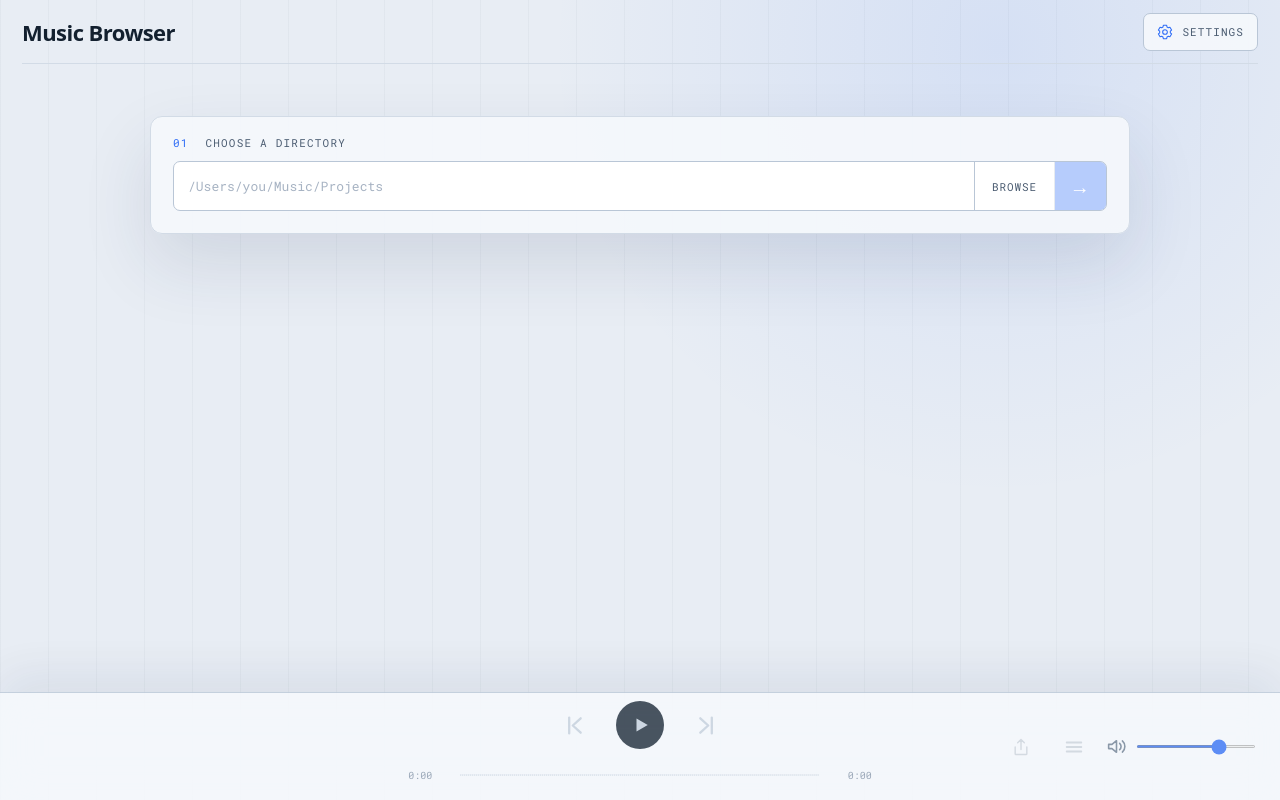
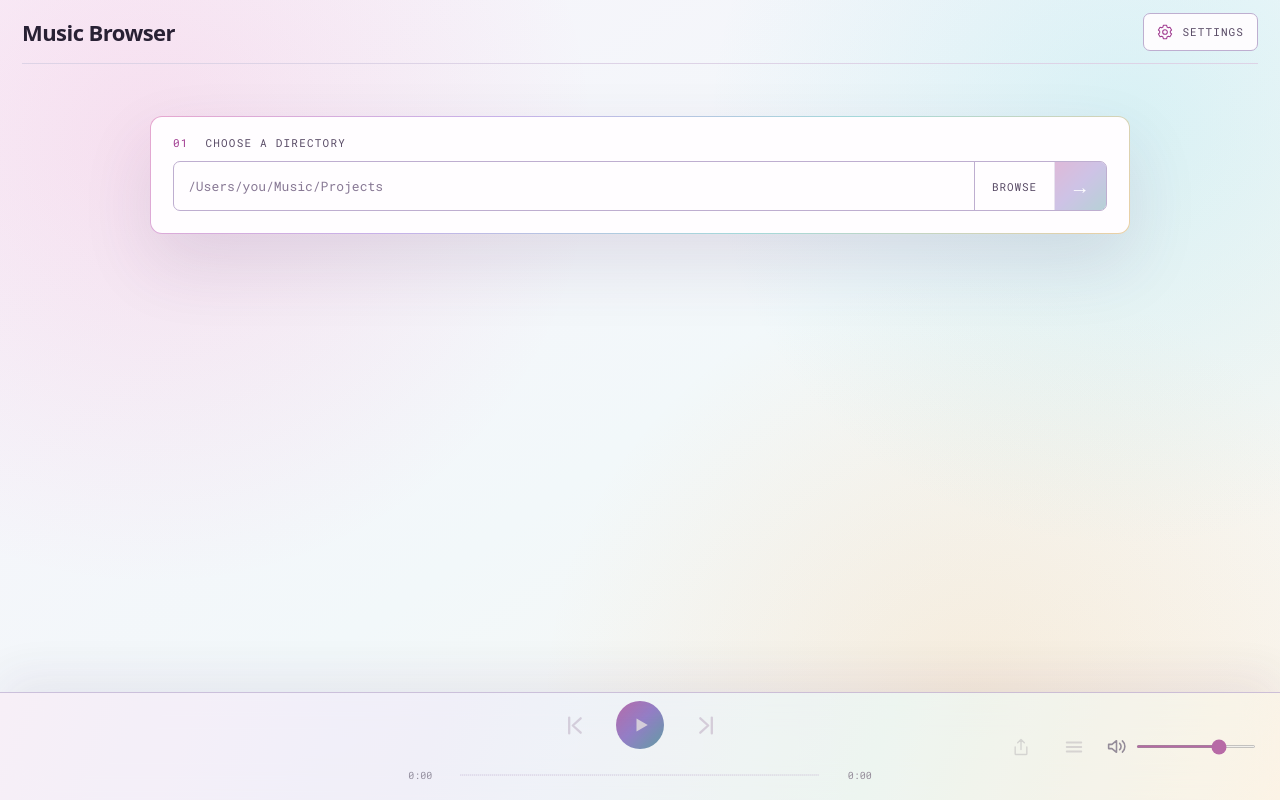
Before and after one commit to jonahclarsen/music_browser, a Svelte app: page / in a window 1280 px wide. Built offline with nearby package versions, Linux system fonts and the light colour scheme.

Commit message:
Match local Music Browser to the iridescent system theme

```diff
--- a/src/App.svelte
+++ b/src/App.svelte
@@ -400,7 +400,6 @@
   }
 
   onMount(() => {
-    document.documentElement.dataset.theme = "frost";
     favoriteSongIds = readFavorites();
     const unsubscribe = player.subscribe(scheduleSessionWrite);
     const persistNow = () => writeSession();
--- a/src/styles.css
+++ b/src/styles.css
@@ -1,54 +1,102 @@
-:root, [data-theme="frost"] {
-  color-scheme: light;
-  --font-sans: "Avenir Next", Avenir, sans-serif;
+/* Iridescent palette and surfaces mirror the shared player in worker/player-theme.*. */
+:root {
+  color-scheme: light dark;
+  --font-sans: system-ui, sans-serif;
   --font-display: "Helvetica Neue", Helvetica, Arial, sans-serif;
   --font-mono: "Roboto Mono", monospace;
   --radius: 12px;
   --radius-sm: 7px;
-  --bg: #e8edf4;
-  --bg-glow: rgba(47, 109, 246, 0.1);
-  --bg-grid: rgba(20, 40, 80, 0.035);
-  --ink: #13202f;
-  --ink-soft: #26364a;
-  --text: #4c5d72;
-  --muted: #6b7b8f;
-  --dim: #8090a4;
-  --faint: #93a2b4;
-  --placeholder: #a7b3c3;
-  --disabled: #c5cfdc;
-  --line: #d2dbe6;
-  --line-strong: #b9c6d6;
-  --line-soft: #dde5ee;
-  --panel: #f5f8fc;
+  --bg: #f2f8fa;
+  --ink: #282134;
+  --ink-soft: #3c314a;
+  --text: #594b66;
+  --muted: #736b80;
+  --dim: #736b80;
+  --faint: #887995;
+  --placeholder: #887995;
+  --disabled: #c9bfd2;
+  --line: #ddd3e6;
+  --line-strong: #beaed0;
+  --line-soft: #e9e0ee;
+  --panel: #fffdff;
   --panel-up: #ffffff;
-  --panel-hover: #fafcff;
-  --panel-raised: #ffffff;
-  --panel-translucent: rgba(245, 248, 252, 0.94);
-  --panel-dock: rgba(248, 250, 253, 0.96);
-  --row: rgba(255, 255, 255, 0.6);
-  --field: #ffffff;
-  --hover-wash: rgba(20, 50, 110, 0.045);
-  --accent: #2f6df6;
-  --accent-hover: #4f86ff;
+  --panel-hover: #fcf5fc;
+  --panel-raised: #fffdff;
+  --panel-translucent: rgb(255 253 255 / .94);
+  --panel-dock: #f7f2fa;
+  --row: rgb(255 253 255 / .68);
+  --field: #fffdff;
+  --hover-wash: rgb(161 60 145 / .05);
+  --accent: #a13c91;
+  --accent-hover: #71328b;
   --accent-ink: #ffffff;
-  --accent-soft: #dbe6ff;
-  --accent-row: #e6eeff;
-  --danger: #d9433b;
-  --danger-bg: #fde5e3;
-  --danger-line: #efb0ab;
-  --danger-ink: #fff6f5;
-  --shadow: 0 30px 70px rgba(30, 50, 90, 0.12);
-  --shadow-pop: 0 18px 50px rgba(30, 50, 90, 0.2);
-  --shadow-dock: 0 -16px 50px rgba(30, 50, 90, 0.1);
+  --accent-soft: #eee2f3;
+  --accent-row: #f2e8f5;
+  --danger: #b23d57;
+  --danger-bg: #fce8ee;
+  --danger-line: #e6b4c0;
+  --danger-ink: #fff6f8;
+  --shadow: 0 30px 70px rgb(74 42 100 / .12);
+  --shadow-pop: 0 18px 50px rgb(74 42 100 / .2);
+  --shadow-dock: 0 -16px 50px rgb(74 42 100 / .1);
+  --play-icon: #ffffff;
+  --wave-preview: #957ca8;
+  --pageGradient:radial-gradient(circle at 12% 18%,rgb(242 76 159 / .13),transparent 34%),radial-gradient(circle at 88% 16%,rgb(57 197 214 / .14),transparent 32%),radial-gradient(circle at 76% 88%,rgb(240 162 62 / .13),transparent 36%),linear-gradient(145deg,#f8f3fb,#f2f8fa 52%,#faf6ef);
+  --rimGradient:linear-gradient(135deg,#e6a7cf,#c7b1e9 32%,#a4d9da 65%,#ecd0a4);
+  --footerGradient:linear-gradient(112deg,#f8edf6,#efedf9 34%,#eaf7f5 68%,#fcf3e5);
+  --playGradient:linear-gradient(135deg,#a13c91,#7256b7 48%,#2f7f8a);
   font-family: var(--font-sans);
   color: var(--ink);
   background: var(--bg);
   font-synthesis: none;
 }
+@media (prefers-color-scheme: dark) {
+  :root {
+    --bg: #10191e;
+    --ink: #f4edf6;
+    --ink-soft: #e4d9ec;
+    --text: #cfbfd9;
+    --muted: #b5a6bd;
+    --dim: #b5a6bd;
+    --faint: #a18dad;
+    --placeholder: #a18dad;
+    --disabled: #695b76;
+    --line: #493b54;
+    --line-strong: #695676;
+    --line-soft: #382e43;
+    --panel: #1f1926;
+    --panel-up: #2a2232;
+    --panel-hover: #30263a;
+    --panel-raised: #261f2f;
+    --panel-translucent: rgb(31 25 38 / .96);
+    --panel-dock: #211c2b;
+    --row: rgb(31 25 38 / .78);
+    --field: #19151f;
+    --hover-wash: rgb(216 162 230 / .07);
+    --accent: #d8a2e6;
+    --accent-hover: #eabdf4;
+    --accent-ink: #201727;
+    --accent-soft: #382a46;
+    --accent-row: #32253f;
+    --danger: #f08396;
+    --danger-bg: #42252f;
+    --danger-line: #794254;
+    --danger-ink: #fff0f4;
+    --shadow: 0 30px 70px rgb(0 0 0 / .38);
+    --shadow-pop: 0 18px 50px rgb(0 0 0 / .45);
+    --shadow-dock: 0 -16px 50px rgb(0 0 0 / .25);
+    --play-icon: #201727;
+    --wave-preview: #b5a6bd;
+    --pageGradient:radial-gradient(circle at 12% 18%,rgb(240 71 164 / .15),transparent 34%),radial-gradient(circle at 88% 16%,rgb(51 198 218 / .14),transparent 32%),radial-gradient(circle at 76% 88%,rgb(246 170 66 / .11),transparent 36%),linear-gradient(145deg,#15101b,#10191e 52%,#1c1710);
+    --rimGradient:linear-gradient(135deg,#805374,#66557f 32%,#426f74 65%,#806747);
+    --footerGradient:linear-gradient(112deg,#2a1e2a,#242237 34%,#1b3032 68%,#322a20);
+    --playGradient:linear-gradient(135deg,#ef77bc,#aa8bea 48%,#58c3c5);
+  }
+}
 
 * { box-sizing: border-box; }
 html, body, #app { width: 100%; height: 100%; overflow: hidden; }
-body { margin: 0; min-width: 320px; color: var(--ink); background-color: var(--bg); background-image: radial-gradient(circle at 78% 6%, var(--bg-glow), transparent 28rem), linear-gradient(90deg, var(--bg-grid) 1px, transparent 1px); background-size: auto, 48px 48px; }
+body { margin: 0; min-width: 320px; color: var(--ink); background-color: var(--bg); background-image: var(--pageGradient); }
 button, input, select { font: inherit; }
 button { color: inherit; }
 button:focus-visible, input:focus-visible, select:focus-visible { outline: 2px solid var(--accent); outline-offset: 2px; }
@@ -56,7 +104,7 @@ button:focus-visible, input:focus-visible, select:focus-visible { outline: 2px s
 
 main { width: min(1720px, calc(100% - 44px)); height: calc(100% - 108px); margin: 0 auto; display: flex; flex-direction: column; overflow: hidden; }
 .site-header { flex: 0 0 64px; display: flex; align-items: center; justify-content: space-between; border-bottom: 1px solid var(--line); }
-.brand { color: var(--ink); text-decoration: none; font: 600 22px/1 "Avenir Next", system-ui, sans-serif; letter-spacing: -.025em; white-space: nowrap; }
+.brand { color: var(--ink); text-decoration: none; font: 600 22px/1 var(--font-sans); letter-spacing: -.025em; white-space: nowrap; }
 .settings-button { min-height: 38px; display: flex; align-items: center; gap: 9px; padding: 8px 13px; border: 1px solid var(--line-strong); border-radius: var(--radius-sm); background: var(--panel-translucent); color: var(--text); cursor: pointer; font: 500 11px var(--font-mono); letter-spacing: .1em; }
 .settings-button:hover, .settings-button.active { color: var(--accent); border-color: var(--accent); background: var(--panel-up); }
 .icon-gear { display: block; width: 16px; height: 16px; flex: 0 0 auto; fill: none; stroke: var(--accent); stroke-width: 1.6; stroke-linecap: round; stroke-linejoin: round; }
@@ -142,7 +190,7 @@ main { width: min(1720px, calc(100% - 44px)); height: calc(100% - 108px); margin
 .song-card:hover, .song-card.expanded { background: var(--panel-hover); }
 .song-card.current::before { content: ""; position: absolute; z-index: 2; inset: 0 auto 0 0; width: 3px; background: var(--accent); }
 .song-card.highlighted { animation: locateFlash 2.4s ease-out; }
-@keyframes locateFlash { 0%, 20% { background: #bed2ff; box-shadow: inset 0 0 0 2px var(--accent); } 100% { background: var(--row); box-shadow: inset 0 0 0 2px transparent; } }
+@keyframes locateFlash { 0%, 20% { background: var(--accent-row); box-shadow: inset 0 0 0 2px var(--accent); } 100% { background: var(--row); box-shadow: inset 0 0 0 2px transparent; } }
 .card-play { position: absolute; inset: 0; z-index: 0; width: 100%; border: 0; background: none; cursor: pointer; }
 .song-summary { min-height: 62px; padding: 0 16px; pointer-events: none; }
 .song-title { min-width: 0; display: flex; align-items: center; gap: 9px; }
@@ -340,10 +388,21 @@ input[type="range"] { height: 3px; accent-color: var(--accent); cursor: pointer;
 
 .settings-sharing { padding: 22px; }
 .shared-links-modal { width: min(900px, calc(100% - 32px)); max-height: calc(100dvh - 48px); padding: 0; border: 1px solid var(--line-strong); border-radius: 16px; background: var(--panel); color: var(--ink); box-shadow: var(--shadow-pop); }
-.shared-links-modal::backdrop { background: #13202f66; backdrop-filter: blur(5px); }
+.shared-links-modal::backdrop { background: rgb(20 12 28 / .45); backdrop-filter: blur(5px); }
 .shared-links-modal-content { position: relative; padding: 26px; }
 .shared-links-modal .shared-links { padding: 0; }
 .shared-links-modal .shared-links-header { padding-right: 42px; }
 .modal-close { position: absolute; top: 26px; right: 22px; display: grid; place-items: center; width: 32px; height: 32px; border: 0; border-radius: 7px; background: transparent; cursor: pointer; }
 .modal-close:hover { background: var(--accent-soft); }
 .modal-close svg { width: 16px; height: 16px; fill: none; stroke: currentColor; stroke-width: 1.5; }
+
+/* Prismatic edges and player surfaces carry the shared player's theme through the local app. */
+.setup-panel, .settings-panel, .queue-panel, .shared-links-modal {
+  border-color: transparent;
+  background: linear-gradient(var(--panel), var(--panel)) padding-box, var(--rimGradient) border-box;
+}
+.player-dock { background: var(--panel-dock); background-image: var(--footerGradient); }
+.transport-buttons .play-button { background: var(--playGradient); color: var(--play-icon); }
+.transport-buttons .play-button:not(:disabled):hover { background: var(--playGradient); color: var(--play-icon); filter: brightness(1.12); }
+.load-button, .analyze-button { background: var(--playGradient); color: var(--play-icon); }
+.load-button:hover, .analyze-button:hover { background: var(--playGradient); filter: brightness(1.12); }
```
Also changed, not shown: 1 other file (tests, documents, lock files or other folders).
